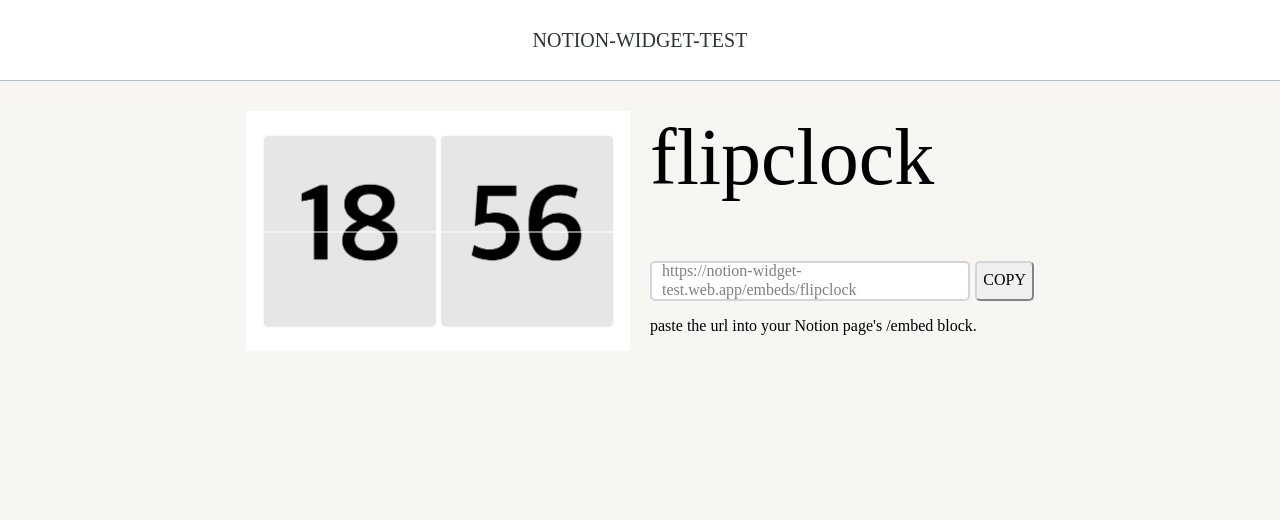
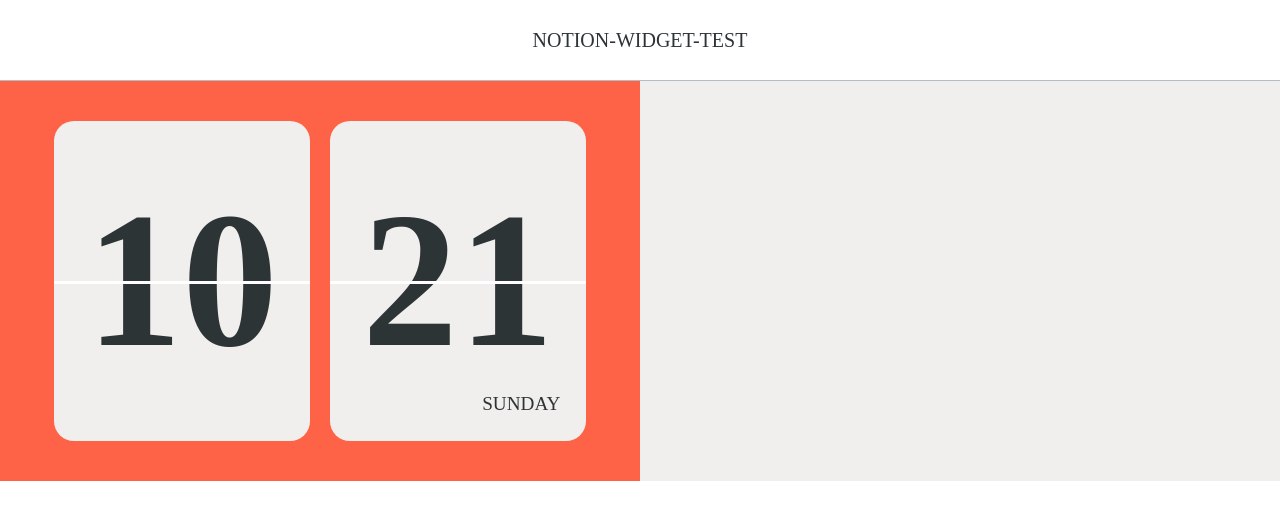
Before and after one commit to ohnas/notion-widget-test, a React (Create React App) app: page /widget/flipclock in a window 1280 px wide. Shown: the top 520 px of the page. Built offline with nearby package versions, Linux system fonts and the light colour scheme.

Commit message:
devide mini and default

```diff
--- a/src/components/FlipClock.js
+++ b/src/components/FlipClock.js
@@ -1,13 +1,15 @@
 import { useEffect, useState } from "react";
+import { useSearchParams } from "react-router-dom";
 import styles from './FlipClock.module.css'
 
-function FlipClock() {
+function FlipClock({ miniComponent = false }) {
   const [time, setTime] = useState(new Date());
   const [day, setDay] = useState(0);
   const [backgroundColorChange, setBackgroundColorChange] = useState(false);
   const [textColorChange, setTextColorChange] = useState(false);
   const [backgroundColor, setBackgroundColor] = useState("#FFFFFF");
   const [textColor, setTextColor] = useState("#FFFFFF");
+  const [searchParams] = useSearchParams();
 
   const days = ["sunday", "monday", "tuesday", "wednesday", "thursday", "friday", "saturday"];
 
@@ -55,31 +57,30 @@ function FlipClock() {
     setTextColorChange(false);
   }
 
+
   return(
-    <>
-      <div className={styles.container}>
+    <div className={miniComponent ? styles.mini_container : styles.container}>
       <div className={styles.item} style={backgroundColorChange === false ? null : {'backgroundColor':backgroundColor}}>
-          <span style={textColorChange === false ? null : {'color':textColor}}>
+        <span className={miniComponent ? styles.mini_text : styles.text} style={textColorChange === false ? null : {'color':textColor}}>
           {String(time.getHours()).padStart(2, '0')}
         </span>
-          <div className={styles.line}></div>
+        <div className={miniComponent ? styles.mini_line : styles.line}></div>
       </div>
       <div className={styles.item} style={backgroundColorChange === false ? null : {'backgroundColor':backgroundColor}}>
-          <span style={textColorChange === false ? null : {'color':textColor}}>
+        <span className={miniComponent ? styles.mini_text : styles.text} style={textColorChange === false ? null : {'color':textColor}}>
           {String(time.getMinutes()).padStart(2, '0')}
         </span>
-          <div className={styles.line}></div>
-          <span className={styles.day}>{days[day].toUpperCase()}</span>
+        <div className={miniComponent ? styles.mini_line : styles.line}></div>
+        <span className={miniComponent ? styles.mini_day : styles.day}>{days[day].toUpperCase()}</span>
       </div>
-      </div>
-      <div>
+            {/* <div>
       <label htmlFor="background">Background</label>
       <input id="background" type="color" value={backgroundColor} onChange={handleBackgroundColor} />
       <label htmlFor="text">Text</label>
       <input id="text" type="color" value={textColor} onChange={handleTextColor} />
     </div>
-      <button onClick={handleResetBtn}>RESET</button>
-    </>
+    <button onClick={handleResetBtn}>RESET</button> */}
+    </div>
   );
 }
 
--- a/src/components/FlipClock.module.css
+++ b/src/components/FlipClock.module.css
@@ -1,5 +1,5 @@
 .container {
-    width: 100vw;
+    width: 100%;
     height: 100vh;
     display: flex;
     justify-content: center;
@@ -7,11 +7,18 @@
     gap: 20px;
 }
 
+.mini_container {
+    width: 100%;
+    height: 100%;
+    display: flex;
+    justify-content: center;
+    align-items: center;
+    gap: 20px;
+}
+
 .item {
-    width: 40vw;
-    height: 80vh;
-    font-size: 25vw;
-    font-weight: bold;
+    width: 40%;
+    height: 80%;
     position: relative;
     display: flex;
     justify-content: center;
@@ -20,8 +27,16 @@
     border-radius: 20px;
 }
 
-.item span {
+.text {
     color: var(--main-text-color);
+    font-size: 25vw;
+    font-weight: bold;
+}
+
+.mini_text {
+    color: var(--main-text-color);
+    font-size: 15vw;
+    font-weight: bold;
 }
 
 .line {
@@ -32,9 +47,26 @@
     height: 5px;
 }
 
+.mini_line {
+    background-color: #FFFFFF;
+    position: absolute;
+    top: 50%;
+    width: 100%;
+    height: 3px;
+}
+
 .day {
     position: absolute;
     top: 85%;
     right: 10%;
+    color: var(--main-text-color);
     font-size: 3vw;
 }
+
+.mini_day {
+    position: absolute;
+    top: 85%;
+    right: 10%;
+    color: var(--main-text-color);
+    font-size: 1.5vw;
+}
--- a/src/index.css
+++ b/src/index.css
@@ -8,4 +8,5 @@
 
 body {
     font-family: "Bebas Neue";
+    height: 100vh;
 }
--- a/src/pages/home/Home.module.css
+++ b/src/pages/home/Home.module.css
@@ -9,7 +9,7 @@
     margin-top: 30px;
     display: grid;
     grid-template-columns: 1fr 1fr 1fr 1fr;
-    grid-template-rows: 1fr 1fr 1fr 1fr;
+    grid-template-rows: 1fr 1fr;
     gap: 20px;
 }
 
--- a/src/pages/widget/Widget.js
+++ b/src/pages/widget/Widget.js
@@ -1,10 +1,6 @@
 import { useParams } from "react-router-dom";
 import styles from './Widget.module.css'
-import flipclock from '../../assets/images/flipclock.png'
-
-const imges = {
-    "flipclock" : flipclock,
-}
+import FlipClock from "../../components/FlipClock";
 
 function Widget() {
 	const params = useParams();
@@ -22,22 +18,8 @@ function Widget() {
 
     return(
         <div className={styles.container}>
-            <div className={styles.img_box}>
-                <img alt={widgetName} src={imges[widgetName]}></img>
-            </div>
             <div className={styles.item}>
-                <div className={styles.item_title}>
-                    <span>{widgetName}</span>
-                </div>
-                <div className={styles.item_clipboard}>
-                    <div className={styles.clipboard}>
-                        <div>
-                            <span>{`https://notion-widget-test.web.app/embeds/${widgetName}`}</span>
-                        </div>
-                        <button onClick={handleData}>COPY</button>
-                    </div>
-                    <p>paste the url into your Notion page's /embed block.</p>
-                </div>
+                {widgetName === "flipclock" ? <FlipClock miniComponent={true} /> : null}
             </div>
         </div>
     );
--- a/src/pages/widget/Widget.module.css
+++ b/src/pages/widget/Widget.module.css
@@ -1,61 +1,9 @@
 .container {
-    display: flex;
-    justify-content: center;
-    background-color: #F7F6F3;
-    height: 100vh;
-    gap: 20px;
-}
-
-
-.img_box {
-    margin-top: 30px;
-    width: 30vw;
-    height: 30vh;
-    background-color: white;
-    display: flex;
-    align-items: center;
-}
-
-.img_box > img {
-    width: 100%;
+    background-color: var(--main-bg-color);
 }
 
 .item {
-    margin-top: 30px;
-    width: 30vw;
-    height: 30vh;
-    display: flex;
-    flex-direction: column;
-    justify-content: space-between;
+    width: 50vw;
+    height: 50vh;
+    background-color: tomato;
 }
-
-.item_title > span {
-    font-size: 80px;
-}
-
-
-.clipboard {
-    width: 100%;
-    height: 5vh;
-    display: flex;
-    gap: 5px;
-}
-
-.clipboard div {
-    flex-grow: 9;
-    color: gray;
-    padding-left: 10px;
-    background-color: #FFFFFF;
-    border: 2px solid;
-    border-radius: 5px;
-    display: flex;
-    align-items: center;
-    border-color: rgba(210, 214, 220);
-}
-
-.clipboard button {
-    flex-grow: 1;
-    border-radius: 5px;
-    border-color: rgba(210, 214, 220);
-    cursor: pointer;
-}
```
Lines whose indentation alone changed are shown as unchanged.
